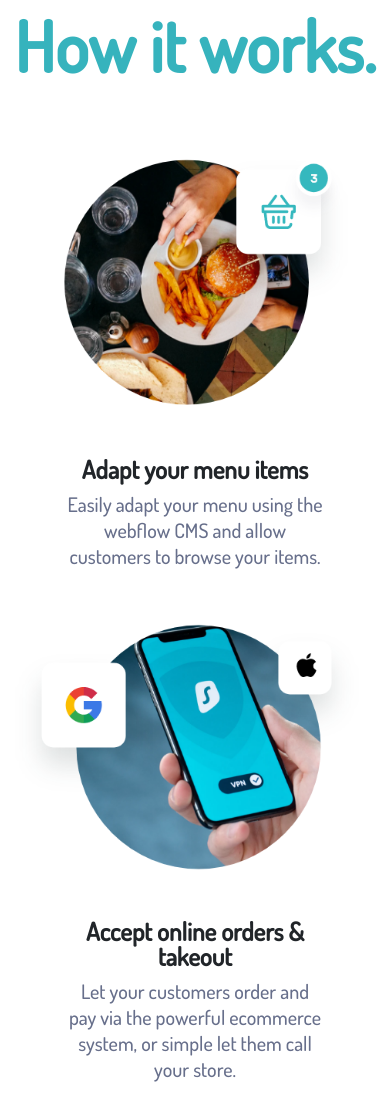
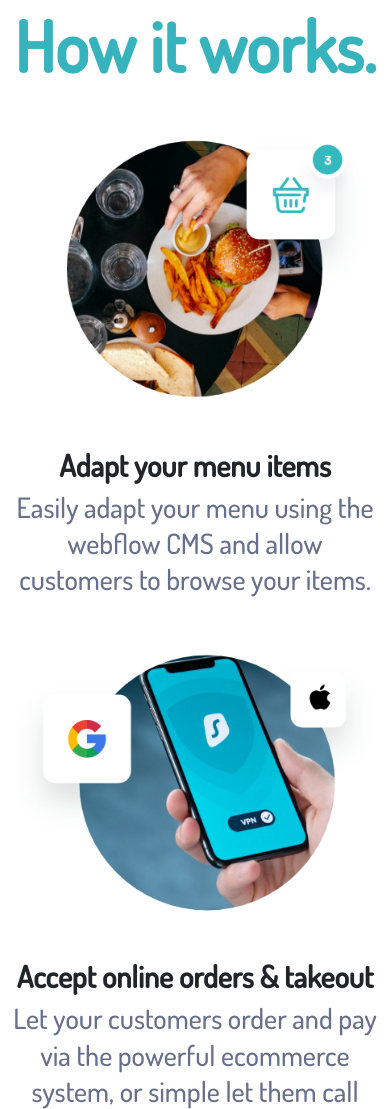
Before and after one commit to elmirmammadsoy1995/food, a plain HTML site: page index.html in a window 390 px wide. Shown: the part 3000-4109 px from the top of the page. Drawn offline with nearby package versions, Linux system fonts and the light colour scheme.

Commit message:
WorksSass

```diff
--- a/_works.sass
+++ b/_works.sass
@@ -5,8 +5,11 @@
         color: #36b3bd
         margin-bottom: 60px
     .box
-        .imgbox
-            width: 350px
+        .minibox
+            display: flex
+            justify-content: center
+            .imgbox
+                width: 350px
         .textbox
             padding: 35px 55px
             h2
@@ -18,8 +21,33 @@
                 color: #676f8b
                 line-height: 1.3
 
+    @media screen and ( max-width: 768px )
+        h1
+            font-size: 35px
+            margin-bottom: 40px
+        .box
+            text-align: center
+            .minibox
+                .imgbox
+                    width: 250px
+            .textbox
+                padding: 35px 0px
+                h2
+                    font-size: 20px
+                h4
+                    font-size: 16px
+
     @media screen and ( max-width: 576px )
         h1
             font-size: 70px
         .box
             text-align: center
+            .minibox
+                .imgbox
+                    width: 400px
+            .textbox
+                padding: 35px 0px
+                h2
+                    font-size: 30px
+                h4
+                    font-size: 28px
--- a/index.html
+++ b/index.html
@@ -119,8 +119,10 @@
                 <div class="row">
                     <div class="col-md-4 col-sm-12">
                         <div class="box">
+                            <div class="minibox">
                                 <div class="imgbox">
                                     <img src="assets/10.png" alt="">
+                                </div>
                             </div>
                             <div class="textbox text-center">
                                 <h2>Adapt your menu items</h2>
@@ -133,8 +135,10 @@
                     </div>
                     <div class="col-md-4 col-sm-12">
                         <div class="box">
+                            <div class="minibox">
                                 <div class="imgbox">
                                     <img src="assets/11.png" alt="">
+                                </div>
                             </div>
                             <div class="textbox text-center">
                                 <h2>Accept online orders & takeout</h2>
@@ -147,8 +151,10 @@
                     </div>
                     <div class="col-md-4 col-sm-12">
                         <div class="box">
+                            <div class="minibox">
                                 <div class="imgbox">
                                     <img src="assets/30.png" alt="">
+                                </div>
                             </div>
                             <div class="textbox text-center">
                                 <h2>Manage delivery or takeout</h2>
```
Also changed, not shown: style.css, 1 other file. Lines whose indentation alone changed are shown as unchanged.
